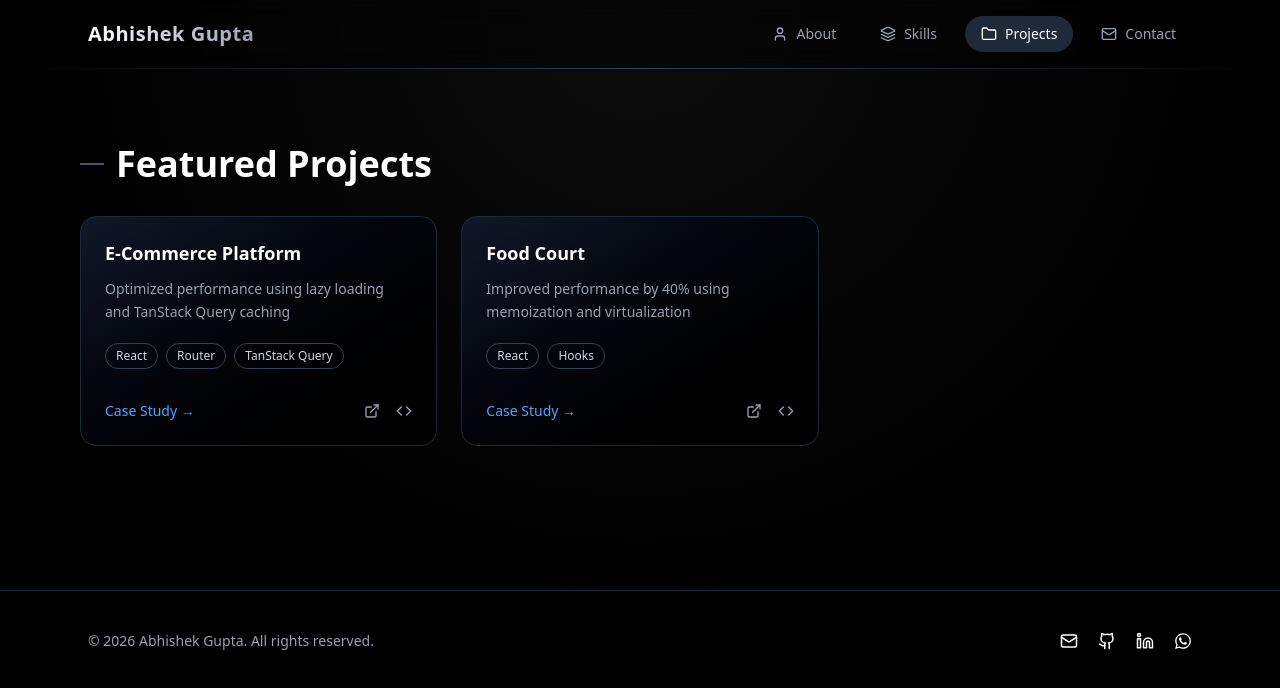
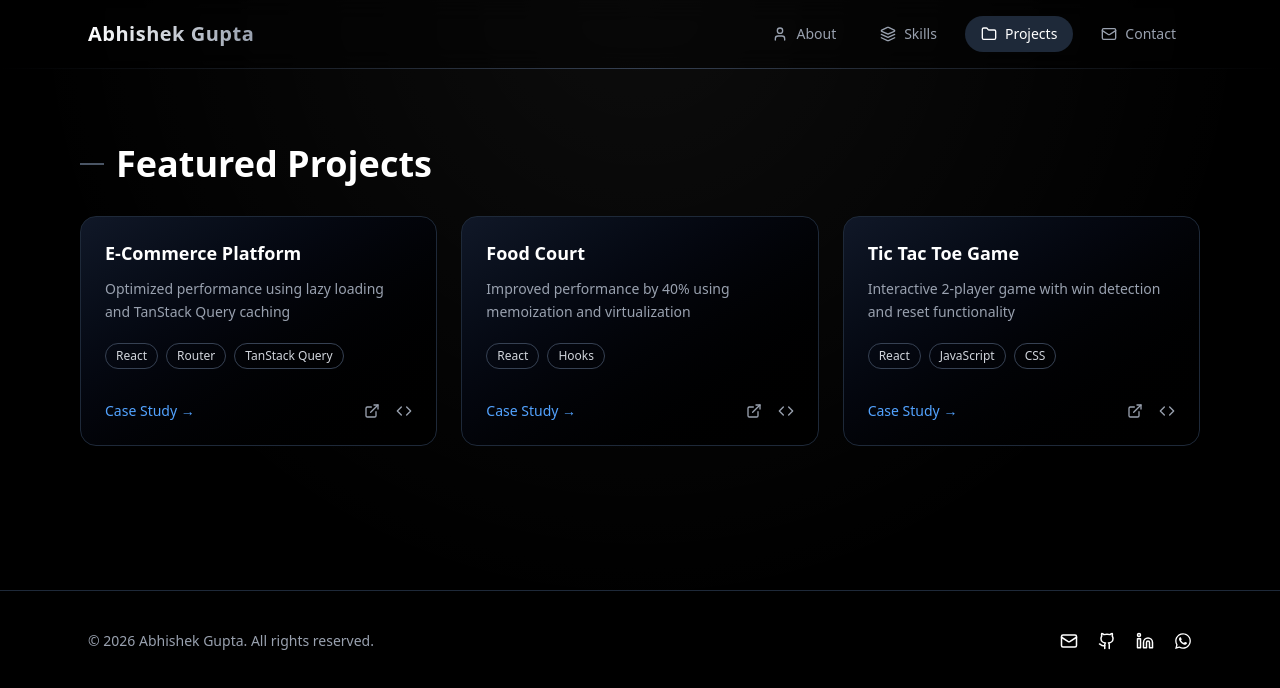
Before and after one commit to abhi11626/Portfolio, a Next.js app: page /projects in a window 1280 px wide. Shown: the top 688 px of the page. Built offline with nearby package versions, Linux system fonts and the light colour scheme.

Commit message:
added one more project

```diff
--- a/data/projects.js
+++ b/data/projects.js
@@ -43,6 +43,29 @@ const projects = [
         "Significantly improved rendering performance and reduced unnecessary re-renders, resulting in smoother user interactions and better responsiveness across the application.",
     },
   },
+
+  {
+    id: "tic-tac-toe",
+    title: "Tic Tac Toe Game",
+    description:
+      "Interactive 2-player game with win detection and reset functionality",
+    tech: ["React", "JavaScript", "CSS"],
+    liveUrl: "https://tic-tac-toe-iota-nine-37.vercel.app/",
+    githubUrl: "https://github.com/abhi11626/Tic-Tac-Toe-",
+    caseStudy: {
+      problem:
+        "Building game logic for detecting win conditions, handling player turns, and managing game state in a clean and reusable way was challenging in a component-based structure.",
+
+      solution:
+        "Implemented a structured state management approach to track game board state, player turns, and game status. Created reusable functions for move handling and win condition checks.",
+
+      architecture:
+        "Built using a component-based React architecture with centralized game state logic. Separated UI rendering from game logic for better readability and maintainability.",
+
+      impact:
+        "Delivered a fully interactive browser-based game with smooth state transitions, accurate win detection, and a clean user experience.",
+    },
+  },
 ];
 
 export default projects;
```
Also changed, not shown: public/projects/tic-tac-toe.PNG (added).
